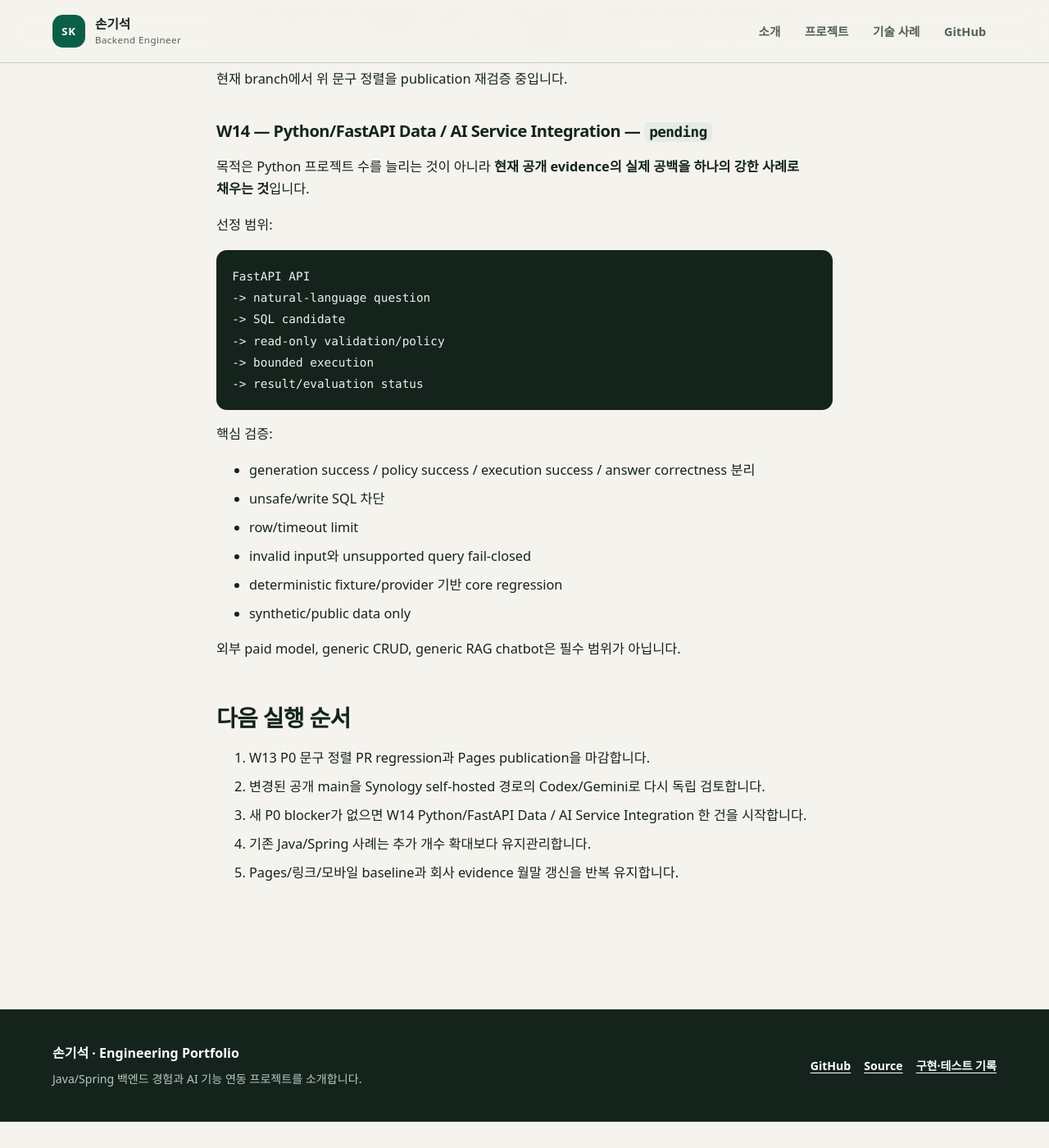
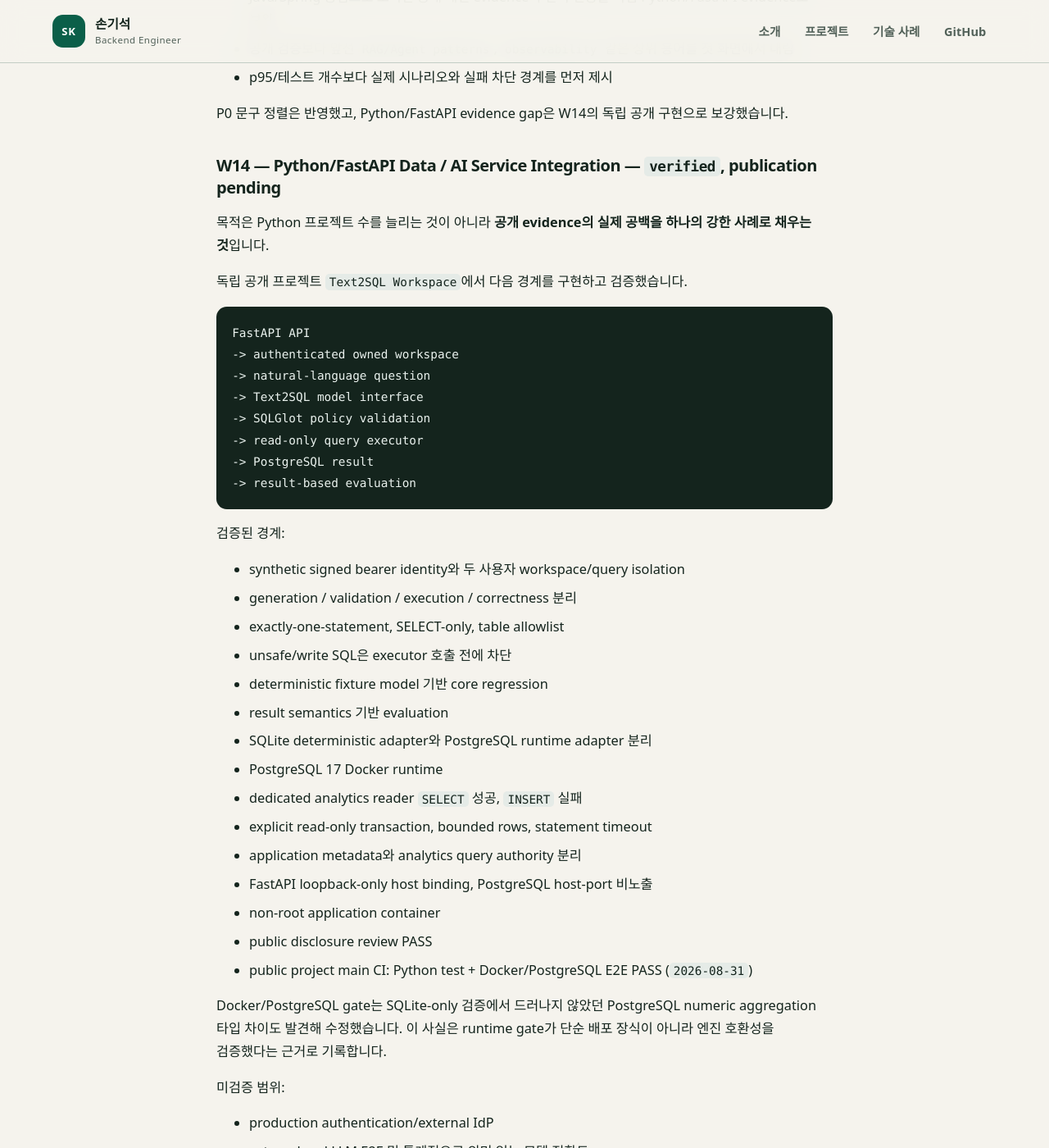
Before and after one commit to son1004007/engineering-career-portfolio, a Jekyll site: the page built from WORKS.md, in a window 1280 px wide and 1400 px high, scrolled down 3904 px. Shown: the whole window at 82% size. Built offline with Jekyll 4.4.1, drawn with Linux system fonts in a browser that asks for light colours; our own code applies the rules of GitHub Pages for plain Markdown files; before the commit the page ends 5272 px from its top, so only the background shows below that; some of the changed text lies outside the part shown.

Commit message:
docs: advance Text2SQL evidence to publication gate

````diff
--- a/WORKS.md
+++ b/WORKS.md
@@ -1,6 +1,6 @@
 # Portfolio Work Ledger
 
-- 기준일: `2026-08-30`
+- 기준일: `2026-08-31`
 - 목적: capability-first 포트폴리오, GitHub Pages 공개, OpsMate bounded public deployment, 실무 문제 독립 재현 사례와 evidence를 추적
 - 원칙: 문서·코드·테스트·공개 안전성 검토가 함께 끝나기 전에는 완료로 표시하지 않음
 - 공통 검수표: [`03_portfolio/review-checklist.md`](03_portfolio/review-checklist.md)
@@ -34,7 +34,7 @@
 | `W11` | 배포·복구 이식성 사례 공개 | WAR/context/profile/rollback 샘플 | regression + Pages | `published` |
 | `W12` | 업무 규칙 일관성 사례 공개 | identity/reference-period 독립 샘플 | regression + Pages | `published` |
 | `W13` | capability-first 첫 화면 재구성 | README·Pages·strategy·AI context | HR role clarity + evidence hierarchy | `verified` |
-| `W14` | Python/FastAPI Data / AI Service Integration 공개 증거 | 독립 Python/FastAPI + synthetic data + tests | failure-boundary tests + regression + Pages | `pending` |
+| `W14` | Python/FastAPI Data / AI Service Integration 공개 증거 | Text2SQL Workspace + case study + evidence | independent runtime evidence + portfolio regression + Pages | `verified` (`sample-verified`, publication pending) |
 
 ## 핵심 검증 기록
 
@@ -90,43 +90,65 @@
 
 2026-08-30 독립 Codex/Gemini read-only 검토에서는 현재 `Backend Engineer` 방향을 유지하되 다음 P0 정렬이 필요하다고 확인했습니다.
 
-- 공개 재현 evidence가 Java/Spring 쪽에 더 강하다는 사실을 숨기지 않음
-- Python/FastAPI 실무 경험은 유지하되 독립 공개 evidence gap을 명시
+- Java/Spring 중심으로 보이던 공개 재현 evidence의 언어 편중을 독립 Python/FastAPI evidence로 보완
 - 공개 검증보다 앞선 `RAG/Agent patterns`, `observability` 같은 상위 용어를 첫 화면에서 내림
 - p95/테스트 개수보다 실제 시나리오와 실패 차단 경계를 먼저 제시
 
-현재 branch에서 위 문구 정렬을 publication 재검증 중입니다.
+P0 문구 정렬은 반영했고, Python/FastAPI evidence gap은 W14의 독립 공개 구현으로 보강했습니다.
 
-### W14 — Python/FastAPI Data / AI Service Integration — `pending`
+### W14 — Python/FastAPI Data / AI Service Integration — `verified`, publication pending
 
-목적은 Python 프로젝트 수를 늘리는 것이 아니라 **현재 공개 evidence의 실제 공백을 하나의 강한 사례로 채우는 것**입니다.
+목적은 Python 프로젝트 수를 늘리는 것이 아니라 **공개 evidence의 실제 공백을 하나의 강한 사례로 채우는 것**입니다.
 
-선정 범위:
+독립 공개 프로젝트 `Text2SQL Workspace`에서 다음 경계를 구현하고 검증했습니다.
 
 ```text
 FastAPI API
+-> authenticated owned workspace
 -> natural-language question
--> SQL candidate
--> read-only validation/policy
--> bounded execution
--> result/evaluation status
+-> Text2SQL model interface
+-> SQLGlot policy validation
+-> read-only query executor
+-> PostgreSQL result
+-> result-based evaluation
 ```
 
-핵심 검증:
+검증된 경계:
 
-- generation success / policy success / execution success / answer correctness 분리
-- unsafe/write SQL 차단
-- row/timeout limit
-- invalid input와 unsupported query fail-closed
-- deterministic fixture/provider 기반 core regression
-- synthetic/public data only
+- synthetic signed bearer identity와 두 사용자 workspace/query isolation
+- generation / validation / execution / correctness 분리
+- exactly-one-statement, SELECT-only, table allowlist
+- unsafe/write SQL은 executor 호출 전에 차단
+- deterministic fixture model 기반 core regression
+- result semantics 기반 evaluation
+- SQLite deterministic adapter와 PostgreSQL runtime adapter 분리
+- PostgreSQL 17 Docker runtime
+- dedicated analytics reader `SELECT` 성공, `INSERT` 실패
+- explicit read-only transaction, bounded rows, statement timeout
+- application metadata와 analytics query authority 분리
+- FastAPI loopback-only host binding, PostgreSQL host-port 비노출
+- non-root application container
+- public disclosure review PASS
+- public project main CI: Python test + Docker/PostgreSQL E2E PASS (`2026-08-31`)
 
-외부 paid model, generic CRUD, generic RAG chatbot은 필수 범위가 아닙니다.
+Docker/PostgreSQL gate는 SQLite-only 검증에서 드러나지 않았던 PostgreSQL numeric aggregation 타입 차이도 발견해 수정했습니다. 이 사실은 runtime gate가 단순 배포 장식이 아니라 엔진 호환성을 검증했다는 근거로 기록합니다.
+
+미검증 범위:
+
+- production authentication/external IdP
+- external real LLM E2E 및 통계적으로 의미 있는 모델 정확도
+- arbitrary production DB connectors
+- production concurrency/load/SLA/large-user operation
+
+현재 상태는 독립 프로젝트 기준 `sample-verified`입니다. 포트폴리오 regression과 main Pages publication을 통과한 뒤 `published`로 승격합니다.
 
 ## 다음 실행 순서
 
-1. W13 P0 문구 정렬 PR regression과 Pages publication을 마감합니다.
-2. 변경된 공개 main을 Synology self-hosted 경로의 Codex/Gemini로 다시 독립 검토합니다.
-3. 새 P0 blocker가 없으면 W14 Python/FastAPI Data / AI Service Integration 한 건을 시작합니다.
-4. 기존 Java/Spring 사례는 추가 개수 확대보다 유지관리합니다.
-5. Pages/링크/모바일 baseline과 회사 evidence 월말 갱신을 반복 유지합니다.
+1. W14 case/evidence/status 문서를 `sample-verified`로 정합화합니다.
+2. portfolio PR regression을 통과시킵니다.
+3. merge 후 main Pages build/deploy를 확인합니다.
+4. Pages 성공 근거를 상태 문서에 반영하고 W14/CS-AI-01을 `published`로 승격합니다.
+5. status-sync 변경도 main Pages build/deploy까지 다시 확인합니다.
+6. 이후 필요하면 변경된 공개 main을 Codex/Gemini read-only 경로로 재검토합니다.
+7. 기존 Java/Spring 사례는 추가 개수 확대보다 유지관리합니다.
+8. Pages/링크/모바일 baseline과 회사 evidence 월말 갱신을 반복 유지합니다.
````
